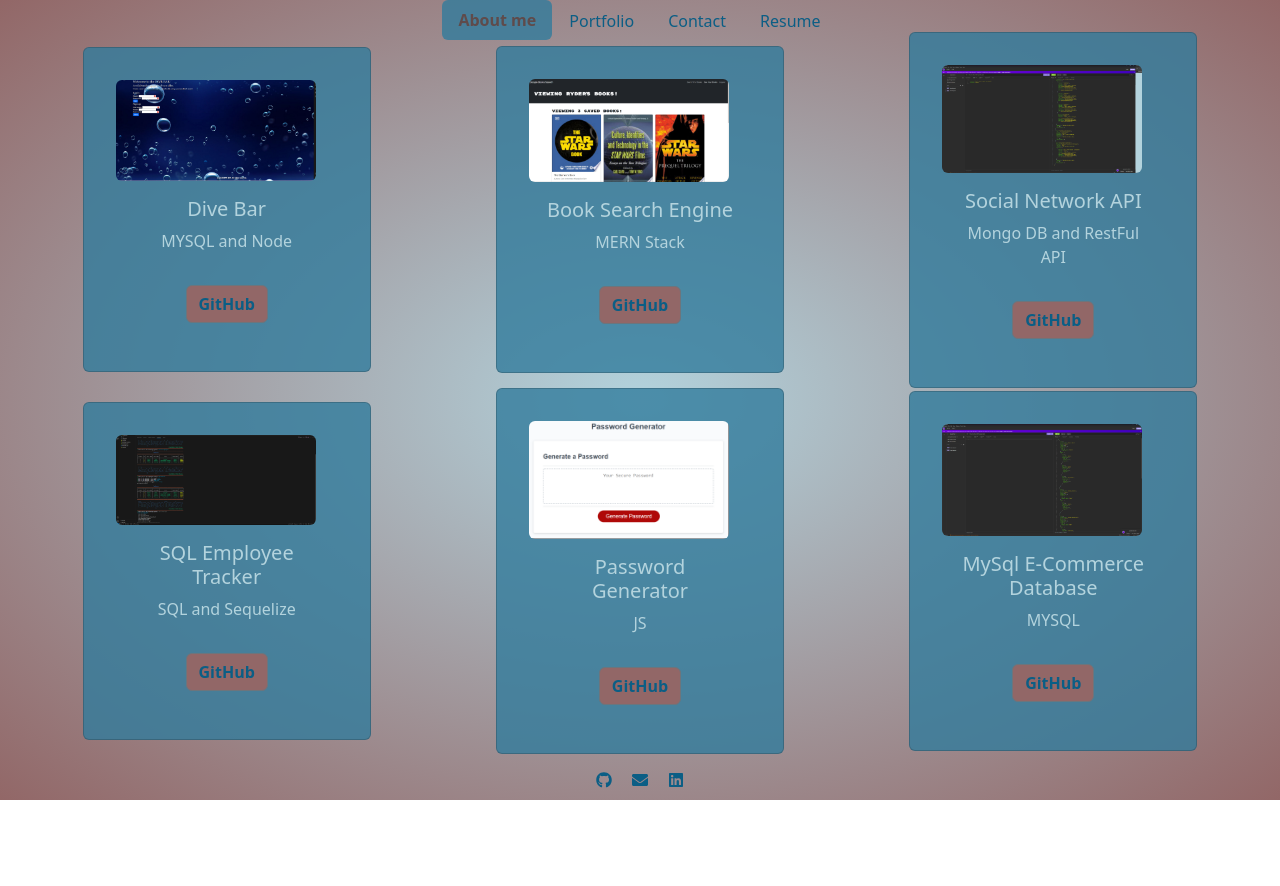
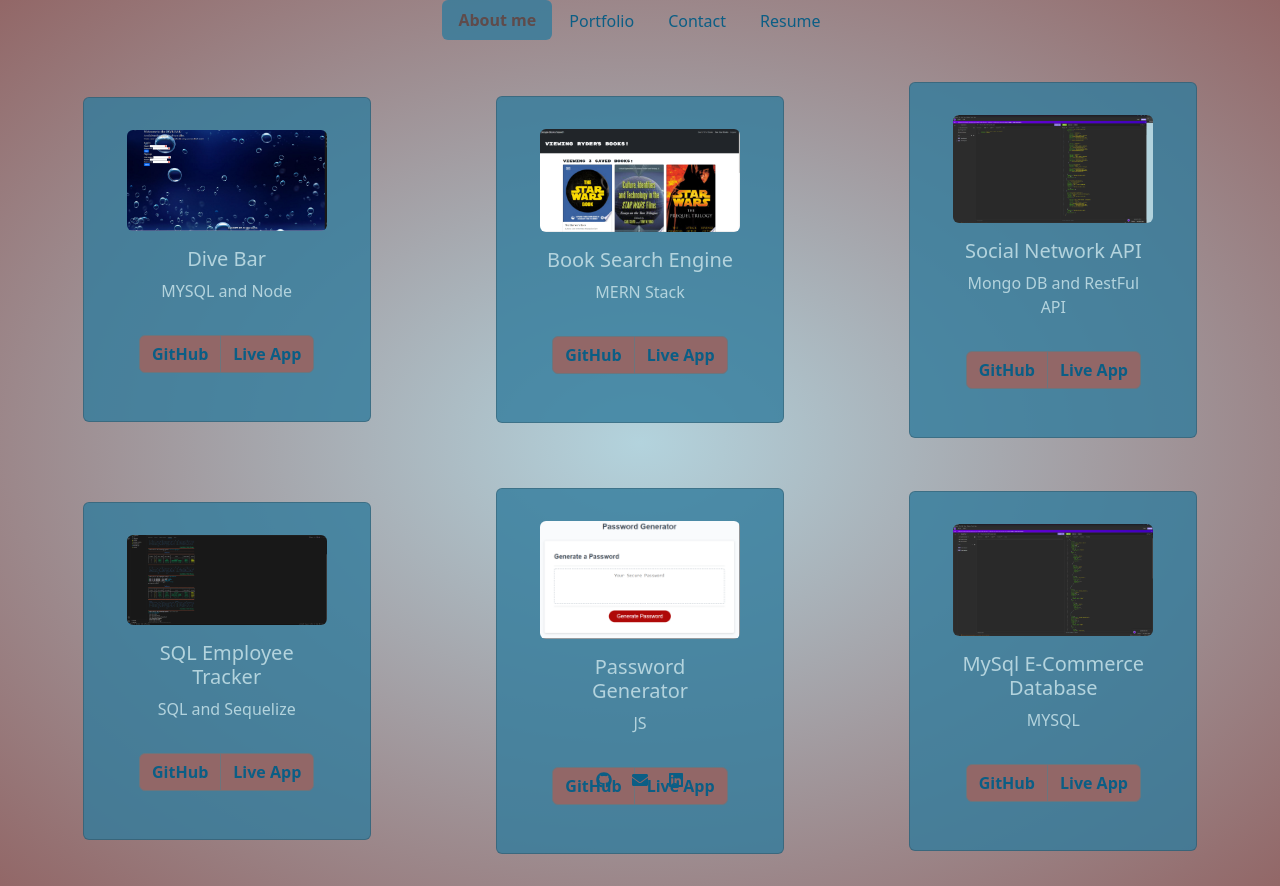
Before and after one commit to cstasney/React-Portfolio, a React (Vite) app: page /portfolio in a window 1280 px wide. Before the commit the page ends 800 px from the top, so only its background shows below. Built offline with nearby package versions, Linux system fonts and the light colour scheme.

Commit message:
all styling done, completed app

```diff
--- a/src/App.css
+++ b/src/App.css
@@ -24,7 +24,7 @@
 #selfie {
   max-width: 500px;
   border-radius: 16px;
-  margin-top: 100px;
+  margin-top: 150px;
   margin-bottom: 15px;
 }
 
@@ -33,7 +33,7 @@
   margin-bottom: 150px;
   color: rgb(11, 94, 133);
   font-weight: 750;
-  margin-top: 15px;
+  margin-top: 75px;
 }
 
 .projectImage {
@@ -55,17 +55,15 @@
 .accordion-button {
   background-color: rgb(146, 103, 103);
   color: rgb(179, 211, 221);
-  text-align:  center;
+  text-align: center;
 }
 
 .contactForm {
   background-color: rgba(50, 123, 156, 0.795);
   color: rgb(179, 211, 221);
   border-radius: 6px;
-}
+  margin-top: 50px;
 
-.formText {
-  color: rgb(179, 211, 221);
 }
 
 .contactBtn {
@@ -85,12 +83,16 @@
 }
 
 .resumeLink {
-  color:  rgb(11, 94, 133);
+  color: rgb(11, 94, 133);
 }
 
 .inputField {
+  display: flex;
   background-color: rgb(179, 211, 221);
-  min-width: 300px;
+  max-width: 85%;
+  margin-left: 17px;
+  justify-content: center;
+  align-content: space-around;
 }
 
 .icon {
@@ -102,6 +104,9 @@
   background-color: rgba(50, 123, 156, 0.795);
   color: rgb(179, 211, 221);
   font-weight: 450;
+  align-items: center;
+  align-content: space-around;
+  margin-top: 50px;
 }
 
 .btn {
@@ -134,5 +139,4 @@
   justify-content: center;
   align-items: center;
   align-content: space-around;
-  max-height: 400px;
 }
--- a/src/components/Project.jsx
+++ b/src/components/Project.jsx
@@ -22,7 +22,7 @@ function Project({ project }) {
         <Card.Body>
           <ButtonGroup aria-label="Basic example">
             <Button href={`${project.gitHub}`} variant="secondary">GitHub</Button>
-            {/* <Button variant="secondary">Live App</Button> */}
+            <Button href={`${project.live}`}variant="secondary">Live App</Button>
           </ButtonGroup>
         </Card.Body>
       </Card>
--- a/src/index.css
+++ b/src/index.css
@@ -23,7 +23,8 @@ body {
   place-items: center;
   min-width: 320px;
   min-height: 100vh;
-  background-image: radial-gradient(rgb(179, 211, 221), rgb(146, 103, 103))
+  background-image: radial-gradient(rgb(179, 211, 221), rgb(146, 103, 103));
+  display: flex;
 }
 
 h1 {
--- a/src/pages/Contact.jsx
+++ b/src/pages/Contact.jsx
@@ -1,6 +1,7 @@
 import { useState } from 'react';
 import Form from 'react-bootstrap/Form';
 import Button from 'react-bootstrap/Button'
+import Col from 'react-bootstrap/Col'
 
 
 export default function Contact() {
@@ -21,7 +22,7 @@ export default function Contact() {
         if (name.length || email.length || text.length === 0) {
             setError(true);
         }
-        if (!isValidEmail(email)){
+        if (!isValidEmail(email)) {
             setEmailInvalid(true);
             setEmail('');
         }
@@ -35,25 +36,27 @@ export default function Contact() {
     }
 
     return (
+        <Col className='contactForm'>
             <Form onSubmit={handleSubmit} onChange={handleChange} className='contactForm'>
                 <Form.Group className="mb-3 ">
                     <Form.Label>Name</Form.Label>
                     {error ? <Form.Control className='formText' type="text" placeholder="This field is required" onChange={(e) => { setName(e.target.value) }} />
-                :<Form.Control className=' inputField' type="text" placeholder="Name" onChange={(e) => { setName(e.target.value) }} />}
+                        : <Form.Control className=' inputField' type="text" placeholder="Name" onChange={(e) => { setName(e.target.value) }} />}
                 </Form.Group>
                 <Form.Group className="mb-3">
                     <Form.Label>Email address</Form.Label>
                     {error ? <Form.Control type="text" placeholder="This field is required" className='error' onChange={(e) => { setEmail(e.target.value) }} /> : emailInvalid ? <Form.Control type="text" placeholder="Invalid email" className='error' onChange={(e) => { setEmail(e.target.value) }} />
-                :<Form.Control className=' inputField' type="text" placeholder="email" onChange={(e) => { setEmail(e.target.value) }} />}
+                        : <Form.Control className=' inputField' type="text" placeholder="email" onChange={(e) => { setEmail(e.target.value) }} />}
                 </Form.Group>
                 <Form.Group className="mb-3">
                     <Form.Label>Comment</Form.Label>
                     {error ? <Form.Control as='textarea' type="textarea" placeholder="This field is required" className='error' onChange={(e) => { setText(e.target.value) }} />
-                :<Form.Control className=' inputField' as='textarea' type="textarea" placeholder="Leave a comment!" onChange={(e) => { setText(e.target.value) }} />}
+                        : <Form.Control className=' inputField' as='textarea' type="textarea" placeholder="Leave a comment!" onChange={(e) => { setText(e.target.value) }} />}
                 </Form.Group>
                 <Button className="contactBtn" type="submit">
                     Submit
                 </Button>
             </Form>
+        </Col>
     )
 }
--- a/src/pages/Portfolio.jsx
+++ b/src/pages/Portfolio.jsx
@@ -8,13 +8,15 @@ function Portfolio() {
       name: 'diveBar',
       description: 'MYSQL and Node',
       title: 'Dive Bar',
-      gitHub: 'https://github.com/JackStras/Dive-Bar'
+      gitHub: 'https://github.com/JackStras/Dive-Bar',
+      live: 'https://github.com/JackStras/Dive-Bar'
     },
     {
       name: 'bookSearch',
       description: 'MERN Stack',
       gitHub: "https://github.com/cstasney/Book-Search-Engine",
-      title: 'Book Search Engine'
+      title: 'Book Search Engine',
+      live: 'https://stasney-book-search-dc63d08f8f2b.herokuapp.com/'
     },
     {
       name: 'socialNetwork',
```
Lines whose indentation alone changed are shown as unchanged.
